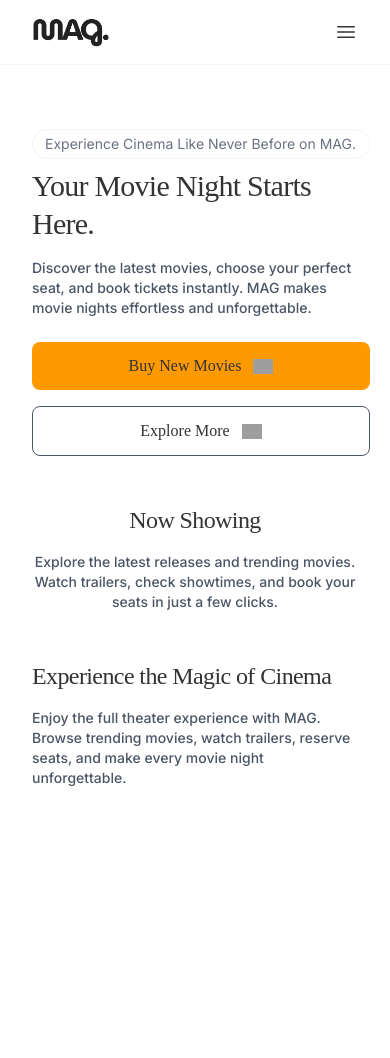
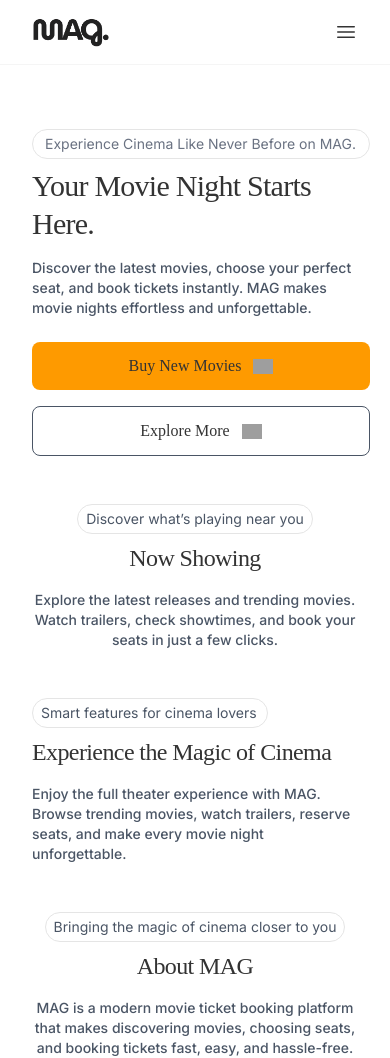
Before and after one commit to ireshdilsh/movie-buying-app, a React (Vite) app: page / in a window 390 px wide. Before the commit the page ends 844 px from the top, so only its background shows below. Built offline with nearby package versions, Linux system fonts and the light colour scheme; grey boxes are pictures that could not be loaded; a web font is replaced by a local one.

Commit message:
style: update CSS for improved layout and responsiveness

```diff
--- a/src/pages/LandingPage.tsx
+++ b/src/pages/LandingPage.tsx
@@ -78,7 +78,7 @@ export default function LandingPage() {
         "
       >
         <div>
-          <p className="text-sm text-gray-500 border mb-2 border-neutral-100 px-3 py-1 rounded-2xl w-84.5">Experience Cinema Like Never Before on MAG.</p>
+          <p className="text-sm text-gray-500 border mb-2 border-neutral-200 px-3 py-1 rounded-2xl w-84.5">Experience Cinema Like Never Before on MAG.</p>
           <h1
             className="
             text-3xl sm:text-4xl md:text-5xl lg:text-6xl
@@ -153,6 +153,9 @@ export default function LandingPage() {
 
       {/* MOVIES SECTION */}
       <section id="movies" className="px-8 sm:px-12 lg:px-20 mt-12 sm:mt-16 lg:mt-24 mx-auto flex flex-col justify-center items-center">
+
+       <p className="text-sm text-gray-600 rounded-3xl px-2 py-1 border border-neutral-200 mb-2">Discover what’s playing near you</p>
+
         <h1 className="text-2xl sm:text-4xl md:text-4xl lg:text-4xl font-medium tracking-tight">
           Now Showing
         </h1>
@@ -167,16 +170,29 @@ export default function LandingPage() {
 
       {/* SERVICES SECTION */}
       <section id="services" className="px-8 sm:px-12 lg:px-20 mt-12 sm:mt-16 lg:mt-24 mx-auto">
-
+        <p className="text-sm text-gray-600 rounded-3xl px-2 py-1 border border-neutral-200 w-59 mb-2">Smart features for cinema lovers</p>
         <h1 className="text-2xl sm:text-4xl md:text-4xl lg:text-4xl font-medium tracking-tight">Experience the Magic of Cinema</h1>
 
         <p className="mt-4 sm:mt-2 text-gray-600 font-medium max-w-xl sm:max-w-2xl text-sm sm:text-base">
-         Enjoy the full theater experience with MAG. Browse trending movies, watch trailers, reserve seats, and make every movie night unforgettable.
+          Enjoy the full theater experience with MAG. Browse trending movies, watch trailers, reserve seats, and make every movie night unforgettable.
         </p>
 
         {/* Service Cards */}
       </section>
 
+      <section id="about" className="flex justify-center items-center flex-col px-8 lg:px-20 sm:px-12 mt-12 sm:mt-16 lg:mt-24 mx-auto">
+        <p className="text-sm px-2 py-1 rounded-3xl border border-neutral-200 mb-2 text-gray-600">Bringing the magic of cinema closer to you</p>
+        <h1 className="text-2xl sm:text-4xl md:text-4xl lg:text-4xl font-medium tracking-tight">About MAG</h1>
+        <p className="mt-4 sm:mt-2 text-gray-600 font-medium max-w-xl sm:max-w-2xl text-sm sm:text-base text-center">MAG is a modern movie ticket booking platform that makes discovering movies, choosing seats, and booking tickets fast, easy, and hassle-free.</p>
+        <div className="flex">
+          <div>
+            {/* paragraph text */}
+          </div>
+          <div>
+            {/* images sets */}
+          </div>
+        </div>
+      </section>
     </div>
   );
 }
```
